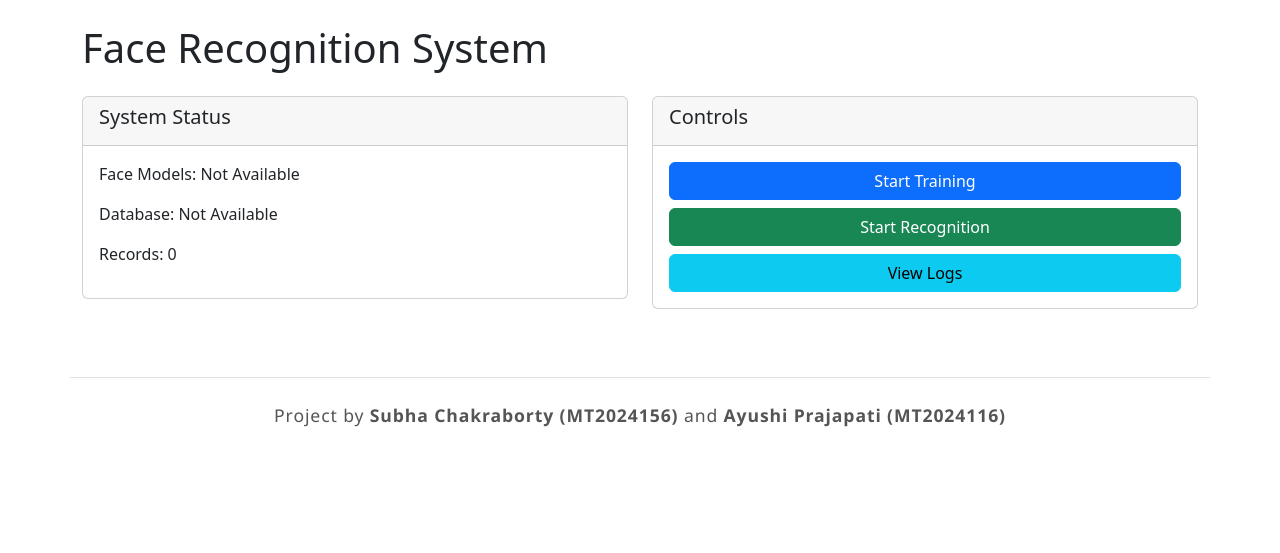
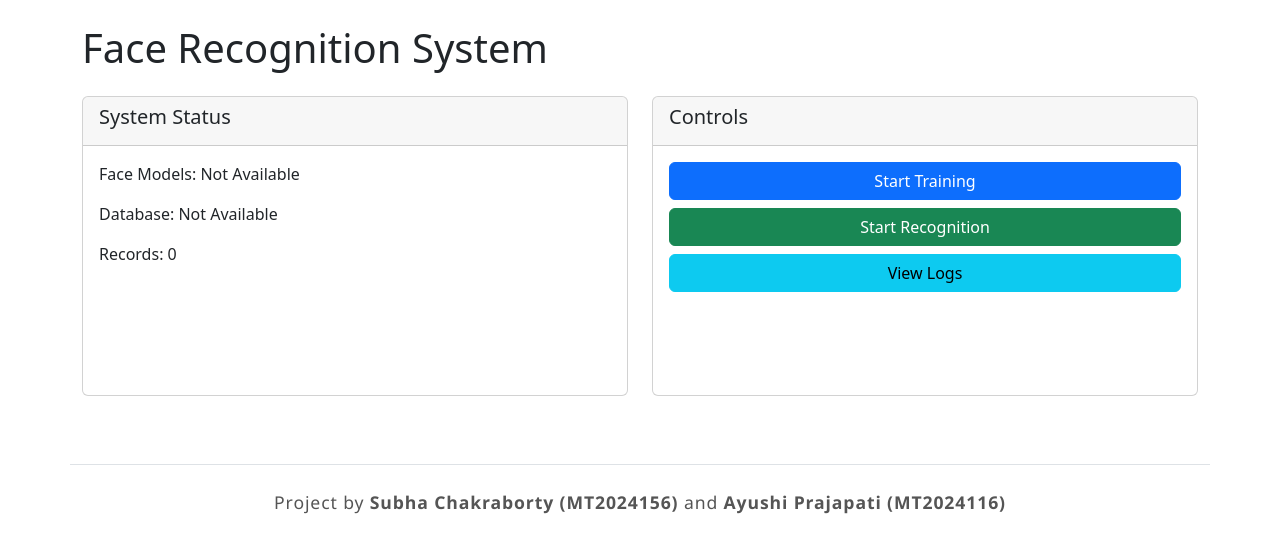
Before and after one commit to substobeme/spe_project, a Flask app: page / in a window 1280 px wide. Shown: the top 553 px of the page. Run offline with Flask 2, Linux system fonts and the light colour scheme; some libraries are stand-ins or nearby versions.

Commit message:
Update index.html

```diff
--- a/templates/index.html
+++ b/templates/index.html
@@ -8,6 +8,7 @@
     <style>
         .card {
             margin-bottom: 20px;
+            min-height: 300px;
         }
         .footer-text {
          font-size: 1.1rem;
```
